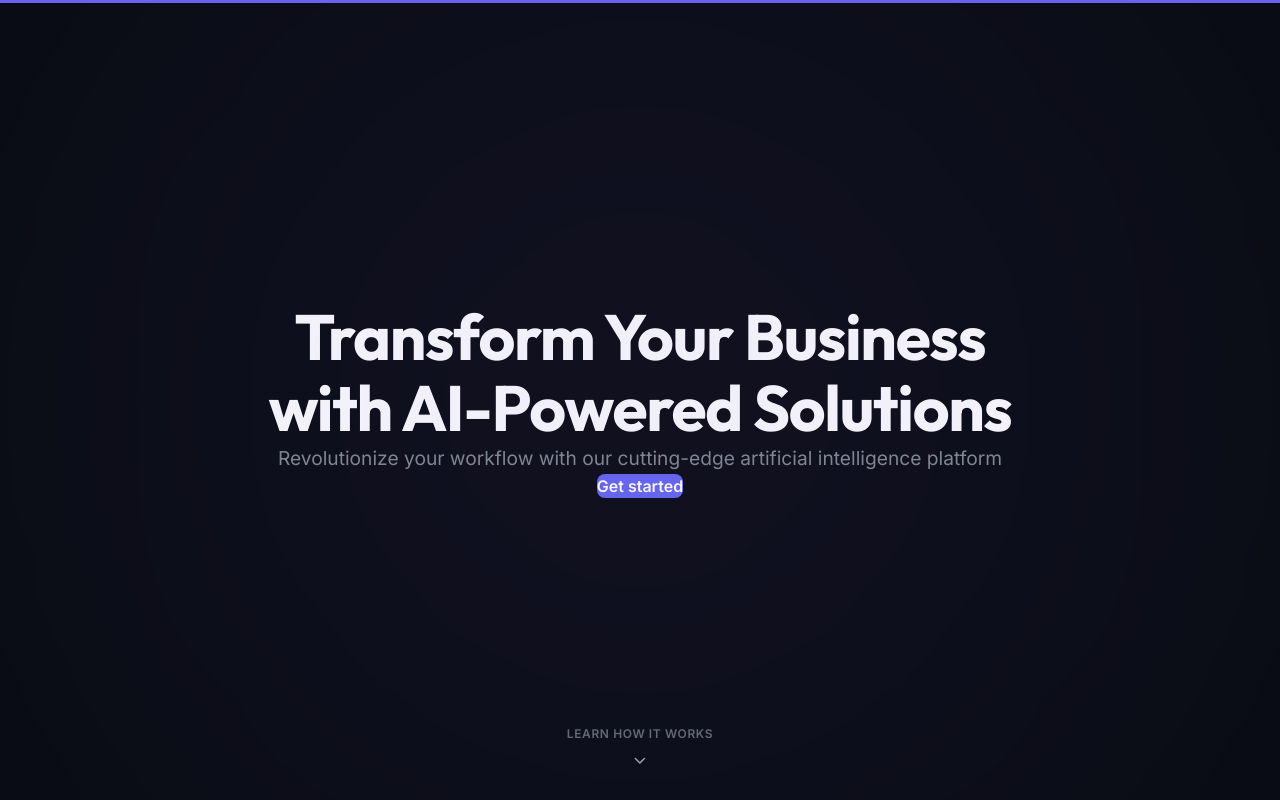
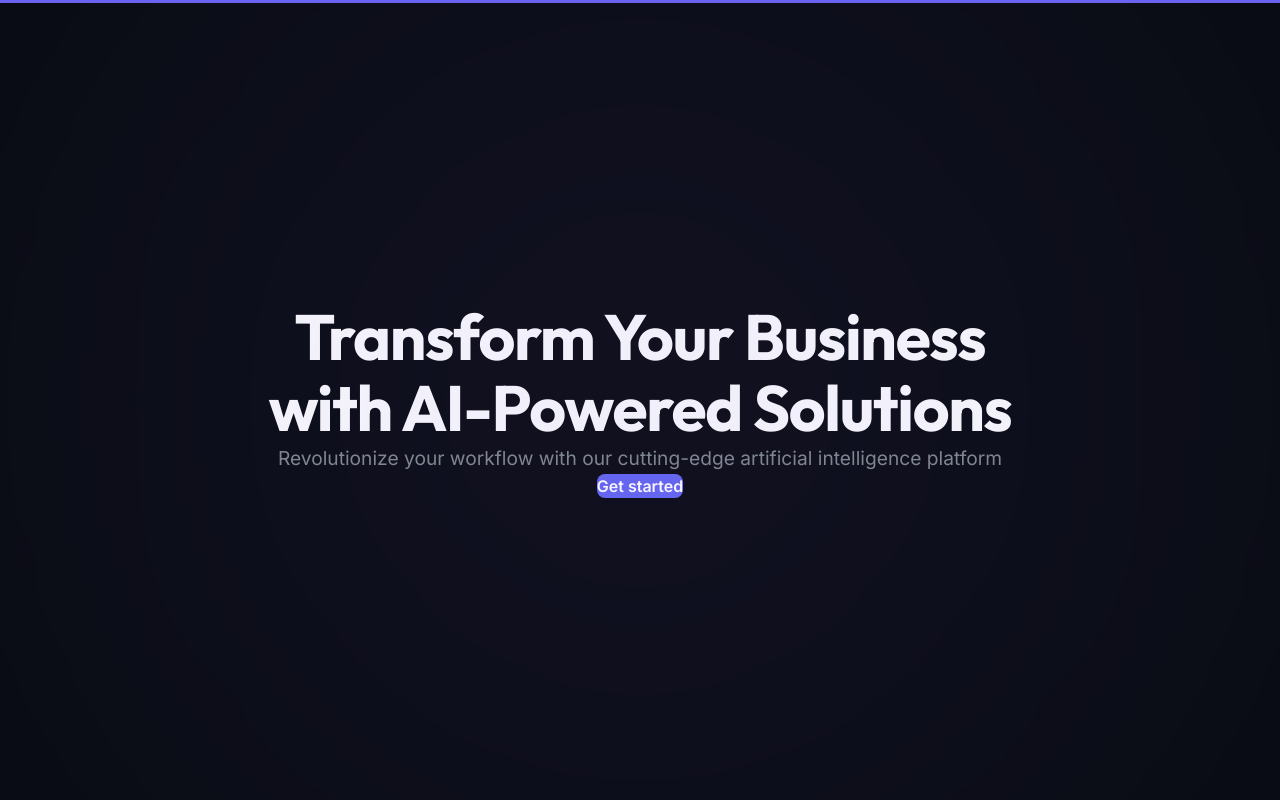
Before and after one commit to jay-paul1530/InsightFlow-AI, a Next.js app in the folder frontend/: page / in a window 1280 px wide. Shown: the top 800 px of the page. Built offline with nearby package versions, Linux system fonts and the light colour scheme.

Commit message:
remove learn how it works button/scroll indicator from hero section

```diff
--- a/frontend/src/components/ui/hero-1.tsx
+++ b/frontend/src/components/ui/hero-1.tsx
@@ -200,29 +200,6 @@ export function HeroLanding(props: HeroLandingProps) {
           </div>
         </div>
 
-        {/* Scroll Cue Indicator */}
-        <div
-          onClick={() => {
-            const element = document.getElementById('how-it-works');
-            if (element) {
-              element.scrollIntoView({
-                behavior: 'smooth',
-                block: 'start',
-              });
-            }
-          }}
-          className="absolute bottom-8 left-1/2 -translate-x-1/2 flex flex-col items-center gap-2 cursor-pointer text-muted-foreground hover:text-foreground transition-colors group z-20"
-        >
-          <span className="text-xs font-semibold uppercase tracking-wider opacity-60 group-hover:opacity-100 transition-all duration-200">
-            Learn How It Works
-          </span>
-          <motion.div
-            animate={{ y: [0, 6, 0] }}
-            transition={{ repeat: Infinity, duration: 1.5, ease: "easeInOut" }}
-          >
-            <ChevronDown size={18} />
-          </motion.div>
-        </div>
       </div>
     </div>
   )
```
